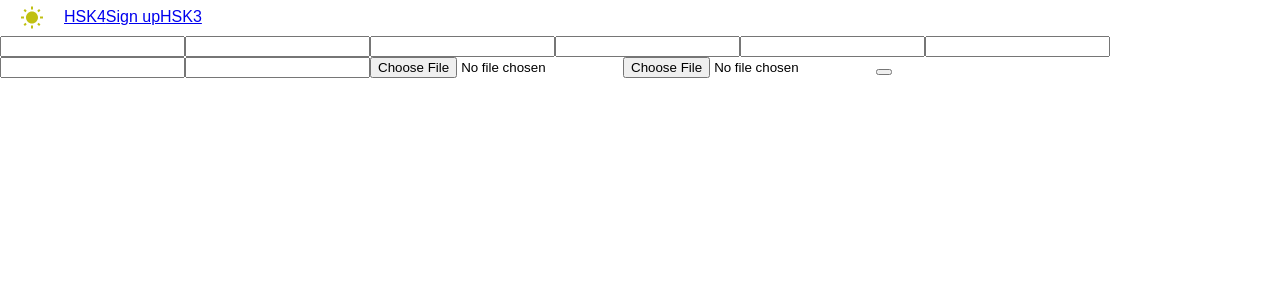
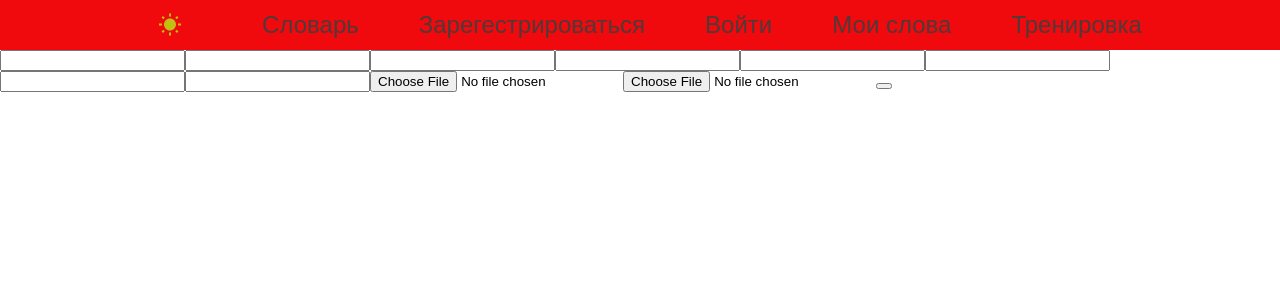
Before and after one commit to Kirill-jing/Chinese-language-learning-web-application-client-side-., a React (Create React App) app: page /admin in a window 1280 px wide. Shown: the top 300 px of the page. Built offline with nearby package versions, Linux system fonts and the light colour scheme.

Commit message:
dictionary

```diff
--- a/src/App.js
+++ b/src/App.js
@@ -1,8 +1,8 @@
 import React, { Component } from "react";
 import { BrowserRouter, Route, Switch } from "react-router-dom";
 import SignUp from "./Containers/SignUp";
-import Calculator from "./Containers/Calculator";
-import Converter from "./Containers/Converter";
+import Admin from "./Containers/Admin";
+import Dictionary from "./Containers/Dictionary";
 import { connect } from "react-redux";
 import LogIn from "./Containers/LogIn";
 import Cart from "./Containers/Cart";
@@ -40,13 +40,12 @@ class App extends Component {
             <NavLinks theme={(sun) => this.props.theme(sun)} />
             <Switch>
               <Route path="/" exact component={Main}></Route>
-              <Route path="/admin" exact component={Calculator}></Route>
-              <Route path="/admin" exact component={Calculator}></Route>
+              <Route path="/admin" exact component={Admin}></Route>
               <Route path="/signup" exact component={SignUp}></Route>
               <Route path="/cart" exact component={Cart}></Route>
               <Route path="/login" exact component={LogIn}></Route>
-              <Route path="/converter" exact component={Converter}></Route>
-              <Route path="/converter/3" exact component={Converter}></Route>
+              <Route path="/dictionary" exact component={Dictionary}></Route>
+              <Route path="/dictionary/3" exact component={Dictionary}></Route>
             </Switch>
           </div>
         </BrowserRouter>
--- a/src/Containers/Calculator.js
+++ b/src/Containers/Admin.js
@@ -10,10 +10,7 @@ import { NavLink } from "react-router-dom";
 import * as actionCreators from "../store/actions/actions";
 import Button from "@material-ui/core/Button";
 
-class Join extends Component {
-  // fileSelectedHandler = (event) => {
-  //   let file = event.target.files[0];
-  // };
+class Admin extends Component {
   render() {
     return (
       <div>
@@ -152,4 +149,4 @@ const mapDispatchToProps = (dispatch) => {
     audioHandler: (res) => dispatch({ type: "AUDIO", audio: res }),
   };
 };
-export default connect(mapStateToProps, mapDispatchToProps)(Join);
+export default connect(mapStateToProps, mapDispatchToProps)(Admin);
--- a/src/Containers/Cart.js
+++ b/src/Containers/Cart.js
@@ -39,19 +39,6 @@ class Cart extends Component {
 componentDidMount(){
   this.props.onStoreCart(this.props.token);
 }
-
-  // shouldComponentUpdate() {
-  //   if (this.props.example !== 0) {
-  //     return false;
-  //   } else if (this.props.example === 0) {
-  //     return true;
-  //   }
-  // }
-  // componentDidUpdate() {
-  //   console.log('dfverg')
-  //   this.props.onStoreCart(this.props.token);
-  // }
-
   render() {
     return (
       <div>
@@ -145,7 +132,6 @@ const mapStateToProps = (state) => {
     details: state.res.details,
     modalWord: state.res.modalWord,
     cartData: state.cart.cartData,
-    example: state.cart.example,
     token: state.sign.token,
   };
 };
--- a/src/Containers/Converter.js
+++ b/src/Containers/Dictionary.js
@@ -38,7 +38,7 @@ width:200px;
 border:1px solid black;
 `;
 
-class Chat extends Component {
+class Dictionary extends Component {
   componentDidMount() {
     this.props.onStoreWord();
   }
@@ -165,4 +165,4 @@ const mapDispatchToProps = (dispatch) => {
     hsk3: () => dispatch({ type: "HSK_3" }),
   };
 };
-export default connect(mapStateToProps, mapDispatchToProps)(Chat);
+export default connect(mapStateToProps, mapDispatchToProps)(Dictionary);
--- a/src/shared/Nav.js
+++ b/src/shared/Nav.js
@@ -15,7 +15,28 @@ const Moon = styled(Brightness2Icon)({
   color: "#E5F2F2 ",
   border: "0px",
 });
+const CustomNav=style.nav`
+display:flex;
+width:100%;
+font-size:24px;
+justify-content:center;
+align-items:center;
+height:50px;
+background-color:#F00A0D;
 
+`
+const CustomButton=styled(Button)({
+  margin:'0 30px',
+  borderRadius:'50%'
+})
+const CustomLink=style(NavLink)`
+color:#503939;
+  text-decoration:none;
+  margin:0 30px;
+  &.active {
+    text-shadow: 0px 0px 6px #523F40 0 0 1em #523F40
+  };
+`
 const NavLinks = (props) => {
   const [sun, moon] = useState(true);
 
@@ -24,25 +45,32 @@ const NavLinks = (props) => {
   };
 
   return (
-    <div>
-      <Button
+    <CustomNav>
+      <CustomButton
         onClick={() => {
           toggle();
           return props.theme(sun);
         }}
       >
         {sun ? <Sun /> : <Moon />}
-      </Button>
-      <NavLink to="/converter" exact>
-        HSK4
-      </NavLink>
-      <NavLink to="/signup" exact>
-        Sign up
-      </NavLink>
-      <NavLink to="/converter/3" exact>
-        HSK3
-      </NavLink>
-    </div>
+      </CustomButton>
+      <CustomLink to="/converter" exact>
+        Словарь
+      </CustomLink>
+      <CustomLink to="/signup" exact>
+        Зарегестрироваться
+      </CustomLink>
+      <CustomLink to="/login" exact>
+        Войти
+      </CustomLink>
+      <CustomLink to="/cart" exact>
+        Мои слова
+      </CustomLink>
+      <CustomLink to="/" exact>
+        Тренировка
+      </CustomLink>
+
+    </CustomNav>
   );
 };
 export default NavLinks;
--- a/src/store/async-reducer.js
+++ b/src/store/async-reducer.js
@@ -7,6 +7,7 @@ const initialState = {
   hskdata: [],
   checkedVal: false,
   checkedArr: [],
+  example:0
 };
 const asyncreducer = (state = initialState, action) => {
   switch (action.type) {
```
